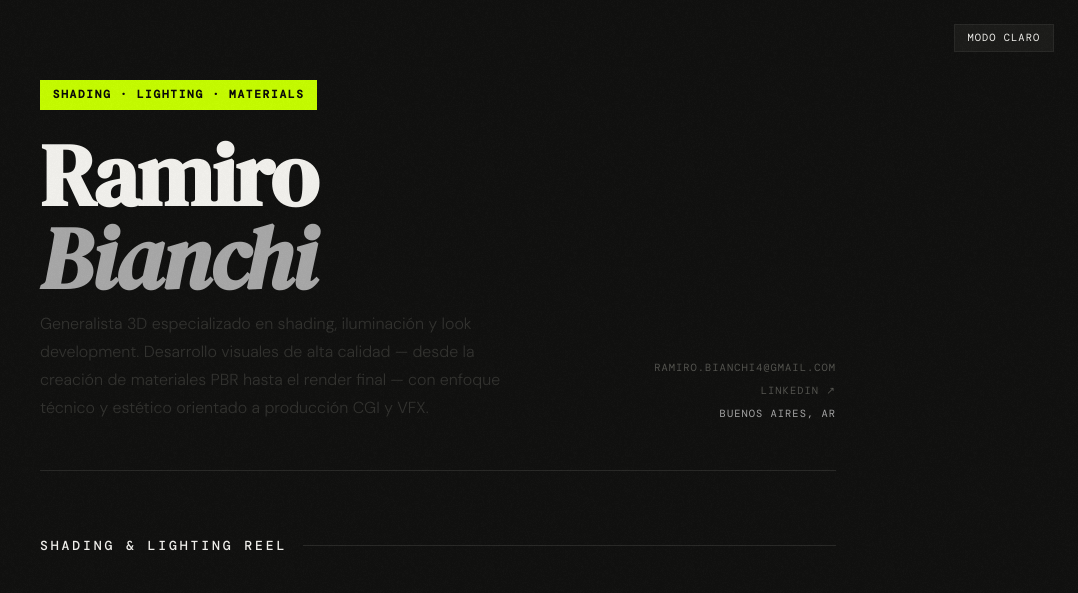
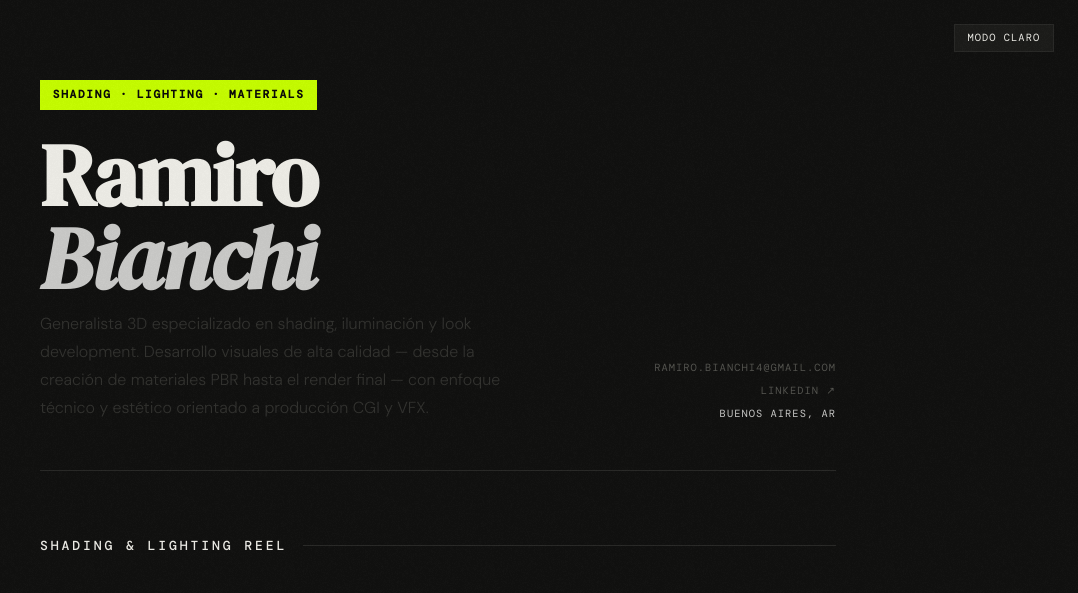
Before and after one commit to ramiro-bianchi/lookdev, a plain HTML site: page index.html in a window 1280 px wide. Both pictures are taken after a click on the button "MODO OSCURO". Shown: the top 593 px of the page, without its empty margins (202-1280 px from the left). Drawn offline with nearby package versions, Linux system fonts and the light colour scheme; grey boxes are pictures that could not be loaded; a web font is replaced by a local one.

Commit message:
Update index.html

```diff
--- a/index.html
+++ b/index.html
@@ -22,9 +22,9 @@
 
   body.dark {
     --bg: #111110;
-    --ink: #f5f4f0;
-    --mid: #aaaaaa;
-    --light: #777770;
+    --ink: #f0efe9;
+    --mid: #ccccca;
+    --light: #999994;
     --accent: #c8ff00;
     --accent-dark: #9bbf00;
     --rule: #2a2a28;
@@ -299,7 +299,7 @@
     cursor: default;
   }
 
-  .tag:hover { background: var(--accent); border-color: var(--accent); }
+  .tag:hover { background: var(--accent); border-color: var(--accent); color: #111110; }
 
   .tag.highlight {
     background: var(--ink);
@@ -309,7 +309,7 @@
 
   .tag.highlight:hover {
     background: var(--accent);
-    color: var(--ink);
+    color: #111110;
     border-color: var(--accent);
   }
 
```
